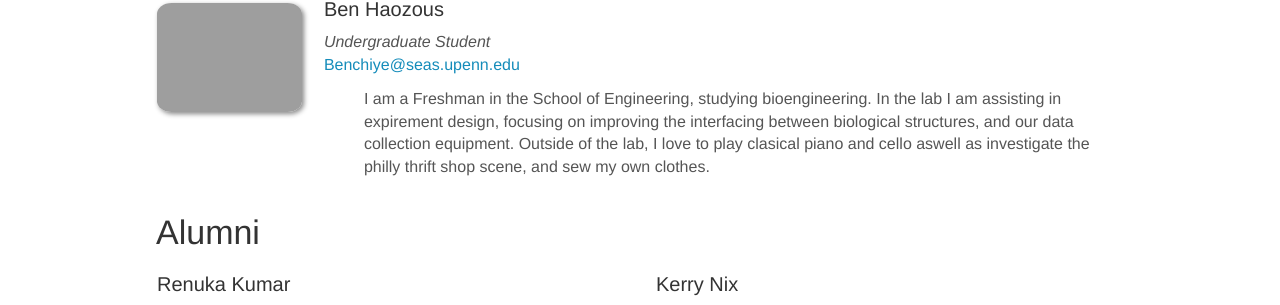
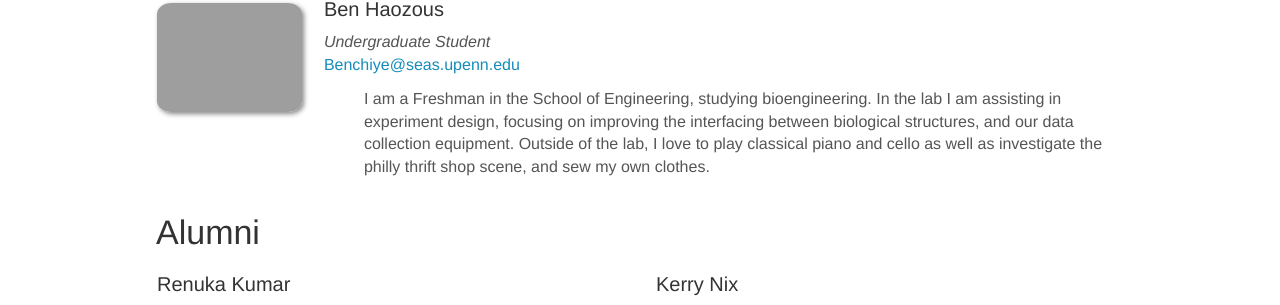
Before and after one commit to machado-lab-code/machado-lab-code, a Jekyll site: the page built from _pages/team.md, in a window 1280 px wide and 900 px high, scrolled down 2741 px. Shown: the part 170-475 px from the top of the window. Built offline with Jekyll 4.4.1, drawn with Linux system fonts in a browser that asks for light colours; nearby versions of some CDN libraries.

Commit message:
Update team_members.yml

```diff
--- a/_data/team_members.yml
+++ b/_data/team_members.yml
@@ -97,6 +97,6 @@
   photo: BenHaozous.jpg
   info: Undergraduate Student
   email: Benchiye@seas.upenn.edu
-  bio: I am a Freshman in the School of Engineering, studying bioengineering. In the lab I am assisting in expirement design, focusing on improving the interfacing between biological structures, and our data collection equipment. Outside of the lab, I love to play clasical piano and cello aswell as investigate the philly thrift shop scene, and sew my own clothes.
+  bio: I am a Freshman in the School of Engineering, studying bioengineering. In the lab I am assisting in experiment design, focusing on improving the interfacing between biological structures, and our data collection equipment. Outside of the lab, I love to play classical piano and cello as well as investigate the philly thrift shop scene, and sew my own clothes.
   number_educ: 0
   education1:
```
